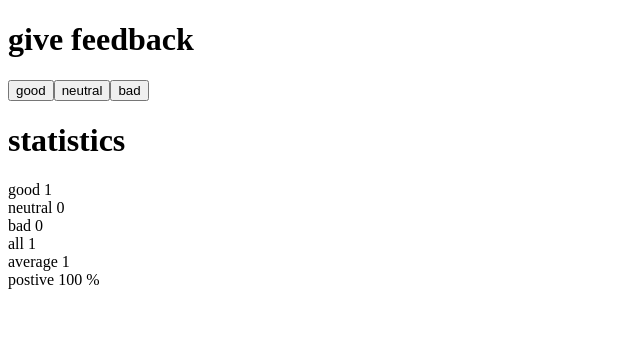
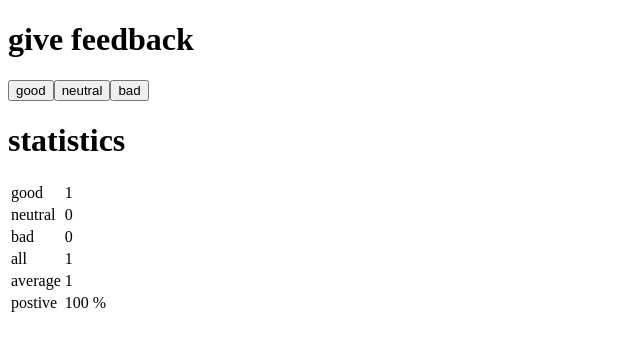
Before and after one commit to danilakritsky/fullstackopen, a React (Create React App) app in the folder part1/unicafe/: page / in a window 1280 px wide. Both pictures are taken after a click on the button "good". Shown: the top 350 px of the page, without its empty margins (0-640 px from the left). Built offline with nearby package versions, Linux system fonts and the light colour scheme.

Commit message:
Complete 1.11*: unicafe step6

```diff
--- a/part1/unicafe/src/App.js
+++ b/part1/unicafe/src/App.js
@@ -4,7 +4,7 @@ const Button = ({ text, handler}) => {
   return <button onClick={handler}>{text}</button>
 }
 
-const StatisticLine = ({ text, value }) => <div>{text} {value}</div>
+const StatisticLine = ({ text, value }) => <tr><td>{text}</td><td>{value}</td></tr>
 
 const Statistics = ({ good, neutral, bad}) => {
   if (good + neutral + bad === 0) {
@@ -12,8 +12,8 @@ const Statistics = ({ good, neutral, bad}) => {
   }
 
   return (
-    <>
-      <div>
+    <table>
+      <tbody>
         <StatisticLine text="good" value={good} />
         <StatisticLine text="neutral" value={neutral} />
         <StatisticLine text="bad" value={bad} />
@@ -26,8 +26,8 @@ const Statistics = ({ good, neutral, bad}) => {
           text="postive"
           value={(good / (good + neutral + bad) * 100) + " %"}
         />
-      </div>
-    </>
+      </tbody>
+    </table>
   )
 }
 
```
